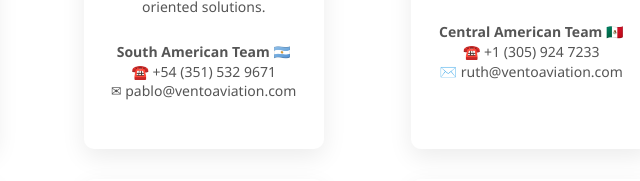
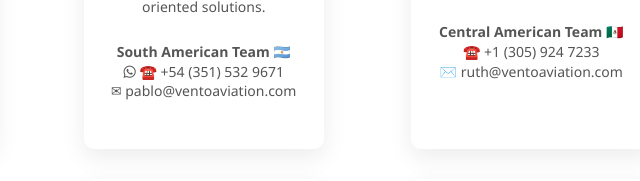
Before and after one commit to pcarballido876/mi-web, a plain HTML site: page customers.html in a window 1280 px wide. Shown: the part 728-909 px from the top of the page, 600-1240 px from the left. Drawn offline with Linux system fonts and the light colour scheme.

Commit message:
Update customers.html

```diff
--- a/customers.html
+++ b/customers.html
@@ -7,6 +7,7 @@
 	<link rel="stylesheet" href="https://cdnjs.cloudflare.com/ajax/libs/font-awesome/6.5.1/css/all.min.css">
     <link rel="icon" href="images/VE-AFB.ico">
     <link rel="stylesheet" href="css/styles.css">
+	<link rel="stylesheet" href="https://cdnjs.cloudflare.com/ajax/libs/font-awesome/6.5.1/css/all.min.css">
 </head>
 <body>
 <header>
@@ -84,7 +85,7 @@
 		  <h3>Pablo N. Carballido</h3>
 		  <span>Business Representative</span>
 		  <p>Systems Engineer | MBA, Focused on strategic partnerships, market expansion and customer-oriented solutions.</p>
-		  <p><b>South American Team 🇦🇷</b><br>
+		  <p><b>South American Team 🇦🇷</b><br><i class="fa-brands fa-whatsapp"></i>
 		  ☎️ +54 (351) 532 9671<br>
 		  ✉ pablo@ventoaviation.com</p>
 		</div>
```
